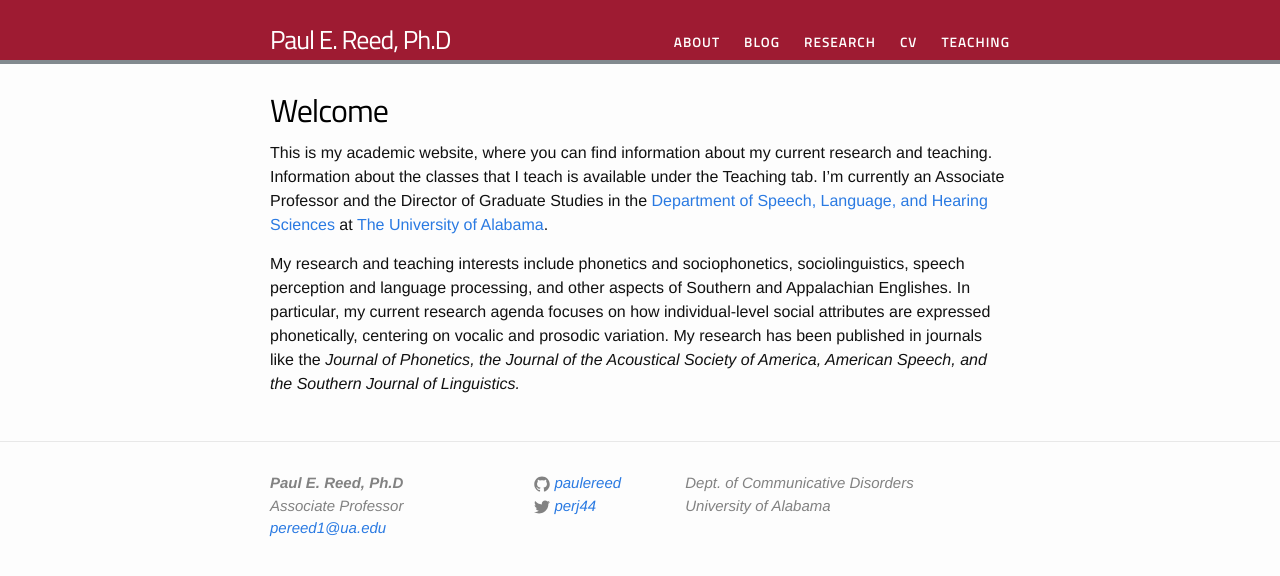
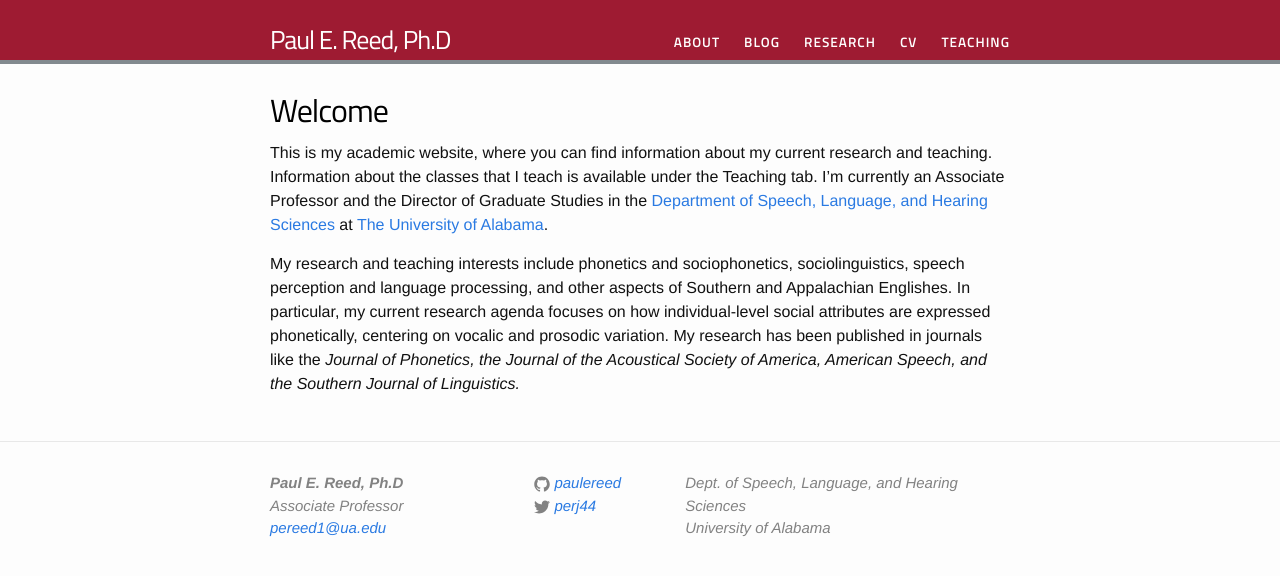
Before and after one commit to paulereed/paulereed.github.io, a Jekyll site: the page built from index.html, in a window 1280 px wide. Shown: the top 576 px of the page. Built offline with Jekyll 4.4.1, drawn with Linux system fonts in a browser that asks for light colours; some web fonts are replaced.

Commit message:
updating footer with dept name change

```diff
--- a/_includes/footer.html
+++ b/_includes/footer.html
@@ -31,7 +31,7 @@
 
       <div class="footer-col footer-col-3">
         <p class='text' >
-        	Dept. of Communicative Disorders<br />
+        	Dept. of Speech, Language, and Hearing Sciences<br />
         	University of Alabama</p>
       </div>
     </div>
```
Also changed, not shown: 1 other file.
